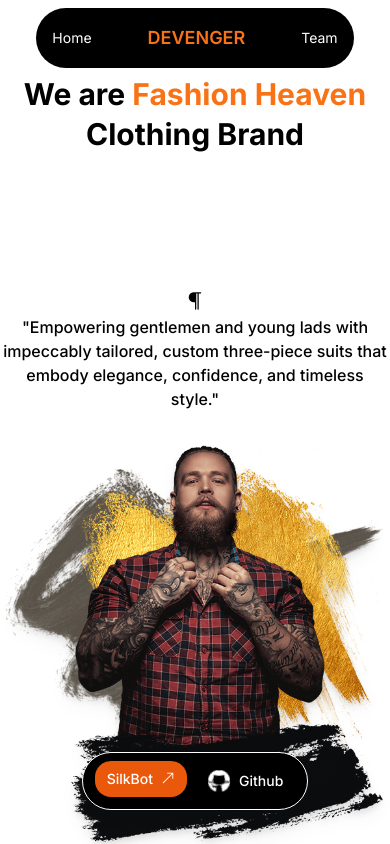
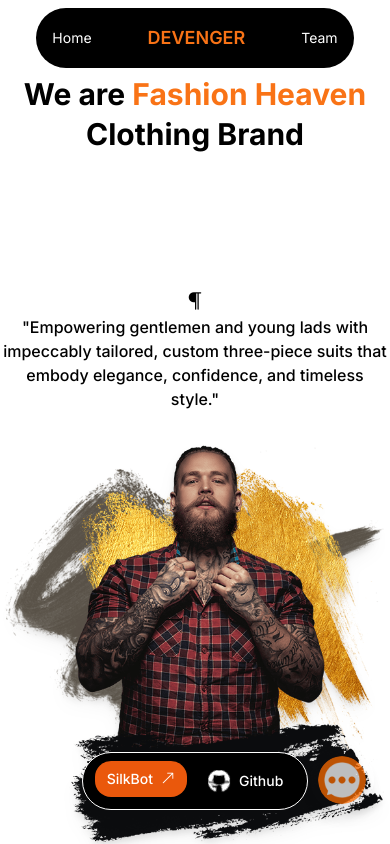
Before and after one commit to Subhan-hub1917/customer-support-ai, a Next.js app: page / in a window 390 px wide. Built offline with nearby package versions, Linux system fonts and the light colour scheme.

Commit message:
REsponsiveness Tackled

```diff
--- a/app/components/Chatbox.jsx
+++ b/app/components/Chatbox.jsx
@@ -221,7 +221,7 @@ const Chatbox = () => {
             {isChatboxOpen && (
                 <div
                     id="chat-container"
-                    className={` fixed bottom-16 right-4 w-96 transition-opacity duration-900  ease-in-out  ${isChatboxOpen ? "opacity-100" : "opacity-0"
+                    className={`absolute  w-screen h-screen top-0 md:fixed md:bottom-16 md:right-4 md:w-96 transition-opacity duration-900  ease-in-out  ${isChatboxOpen ? "opacity-100" : "opacity-0"
                         }`}
                     style={{ visibility: isChatboxOpen ? "visible" : "hidden" }}
                 >
--- a/app/page.js
+++ b/app/page.js
@@ -30,10 +30,10 @@ export default function Home() {
             <img src="/man.png" alt="DEVENGER" className="relative md:absolute md:bottom-0 lg:relative drop-shadow-lg object-fill z-20 w-full" />
             <div className="flex  absolute bottom-10 md:bottom-28 z-30 space-x-2 rounded-full px-3 py-2 border bg-black hover:bg-gray-800 border-white">
               <Link href="/customersupport"><button className="block md:hidden text-white bg-orange-600 text-sm rounded-2xl px-3 py-2">SilkBot<i className="ms-2 bi bi-arrow-up-right"></i></button></Link>
-              <div className="hidden md:block fixed bottom-0 right-0 mb-4 mr-4">
+              <div className="overflow-hidden md:block fixed bottom-0 right-0 mb-4 mr-4">
                 <Chatbox />
               </div>
-              <a href="https://github.com/Subhan-hub1917/customer_support" target="_blank" className="flex items-center">
+              <a href="https://github.com/Subhan-hub1917/customer-support-ai" target="_blank" className="flex items-center">
                 <button className="flex items-center text-white text-sm rounded-2xl px-3 py-2">
                   <img src="/github icon.png" className="w-6 h-6 mr-2 bg-white" alt="GitHub icon" />
                   <span>Github</span>
```
